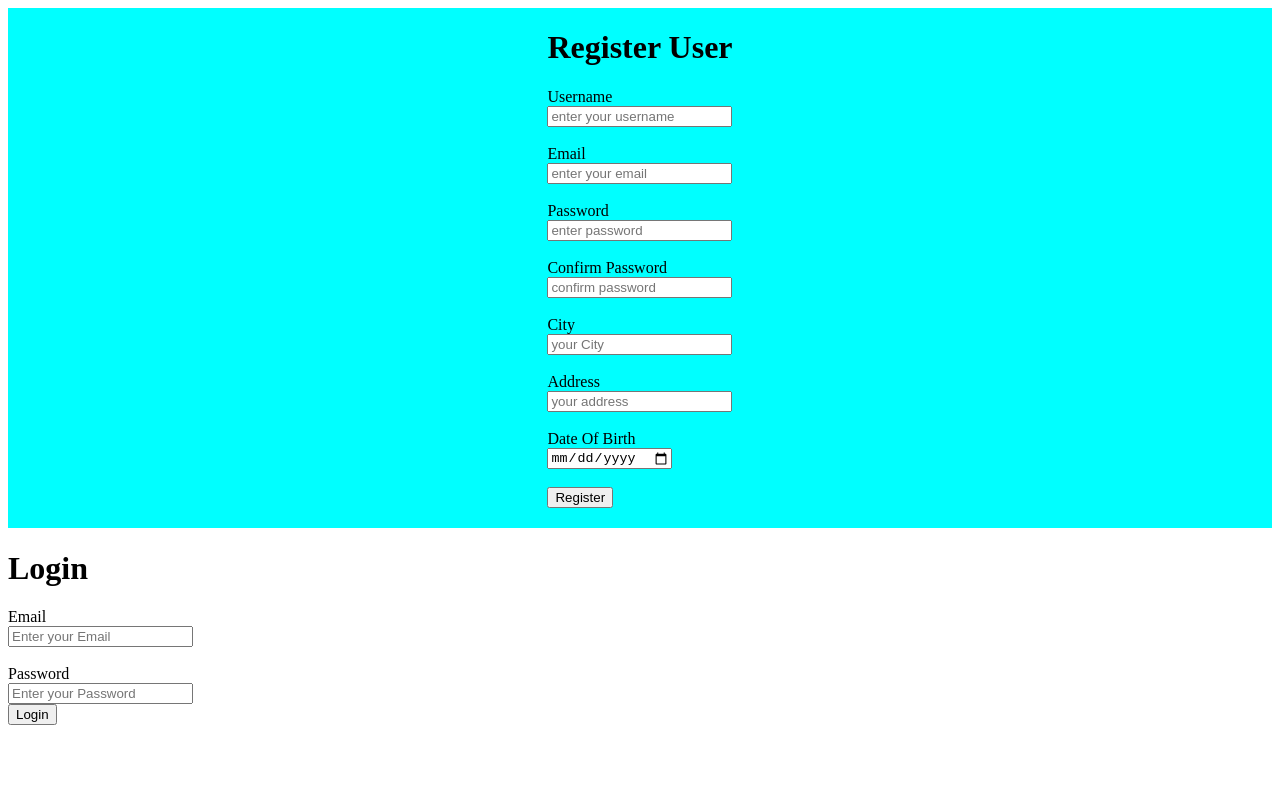
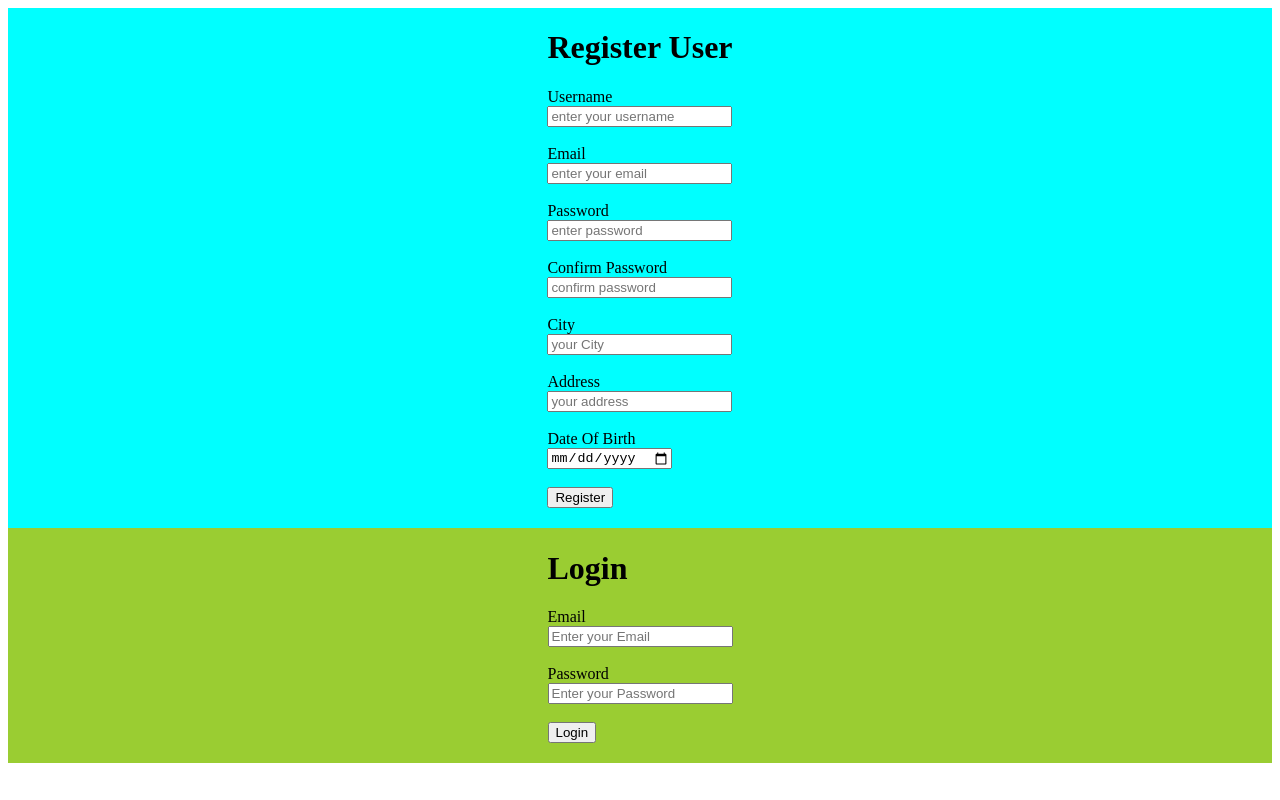
Before and after one commit to profissional-coder/Rentello-website, a React (Create React App) app in the folder front-end/: page / in a window 1280 px wide. Built offline with nearby package versions, Linux system fonts and the light colour scheme; the HTML template or start-up script is replaced by a standard one.

Commit message:
Register and Login Completed

```diff
--- a/front-end/src/App.css
+++ b/front-end/src/App.css
@@ -1,7 +1,13 @@
 .Register-container {
   background-color: aqua;
-  /* padding-left: 20px;
-  padding-bottom: 10px; */
+  display: flex;
+  align-items: center;
+  justify-content: center;
+  padding-bottom: 20px;
+}
+
+.login-container {
+  background-color: yellowgreen;
   display: flex;
   align-items: center;
   justify-content: center;
@@ -10,4 +16,5 @@
 
 .form-input p {
   color: red;
+  font-size: larger;
 }
--- a/front-end/src/components/Login.js
+++ b/front-end/src/components/Login.js
@@ -29,6 +29,8 @@ const Login = () => {
         console.log(result);
         if (result.data) {
           localStorage.setItem("token", result.data);
+        } else {
+          setErrors({ errors: "Invalid Email or Password" });
         }
       })
       .catch((err) => {
@@ -37,7 +39,7 @@ const Login = () => {
   };
 
   return (
-    <div>
+    <div className="login-container">
       <form onSubmit={handleSubmit}>
         <h1>Login</h1>
         <div className="form-input">
@@ -65,7 +67,7 @@ const Login = () => {
           ></input>
           {errors.password && <p> {errors.password} </p>}
         </div>
-
+        <br />
         <button type="submit">Login</button>
       </form>
     </div>
--- a/front-end/src/components/Register.js
+++ b/front-end/src/components/Register.js
@@ -1,5 +1,5 @@
 import React, { useState } from "react";
-import validate from "./handleError";
+import validate from "./handleErrorRegister";
 import axios from "axios";
 
 const Register = () => {
```
Also changed, not shown: front-end/src/components/handleErrorRegister.js (renamed from front-end/src/components/handleError.js).
